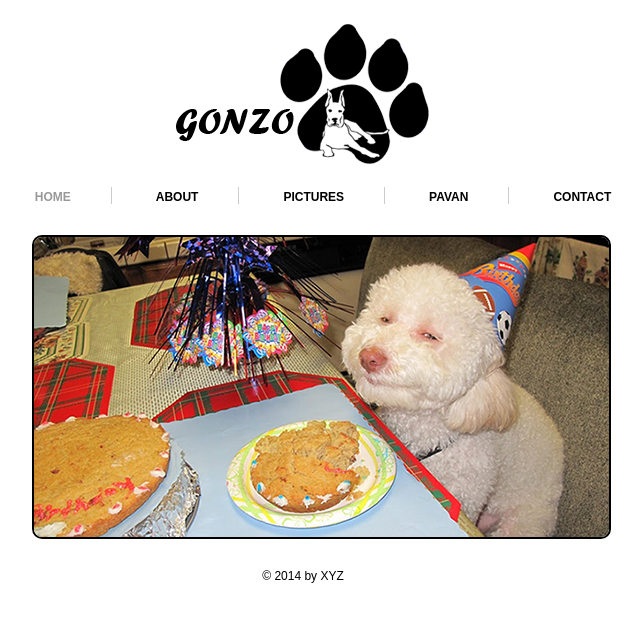
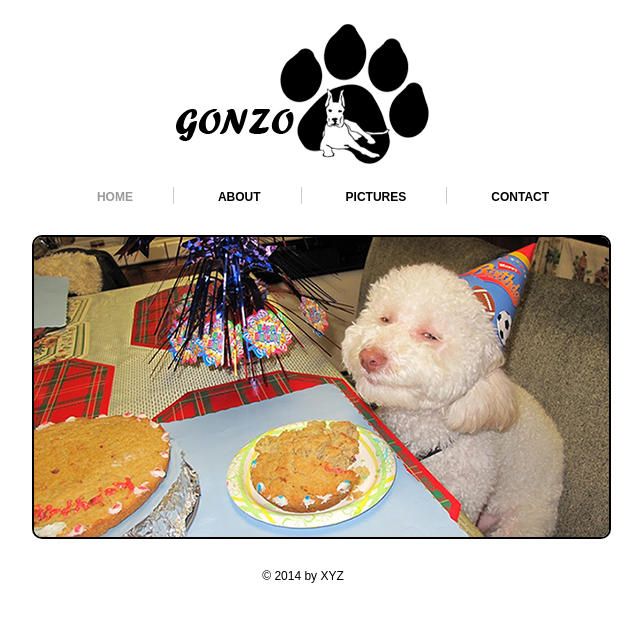
Before and after one commit to pavan210/mygithub, a plain HTML site: page index.html in a window 1280 px wide. Shown: the whole page, without its empty margins (337-980 px from the left). Drawn offline with Linux system fonts and the light colour scheme.

Commit message:
new tab added by pavan is reverted

```diff
--- a/index.html
+++ b/index.html
@@ -29,7 +29,6 @@
 			<li><a class="active" href="index.html">HOME</a></li>
 			<li><a href="about.html">ABOUT</a></li>
 			<li><a href="picture.html">PICTURES</a></li>
-			<li><a href="picture.html">PAVAN</a></li>
 			<li class="bdr"><a class="pdg" href="contact.html">CONTACT</a></li>
 		</ul>
 	</div>
```
